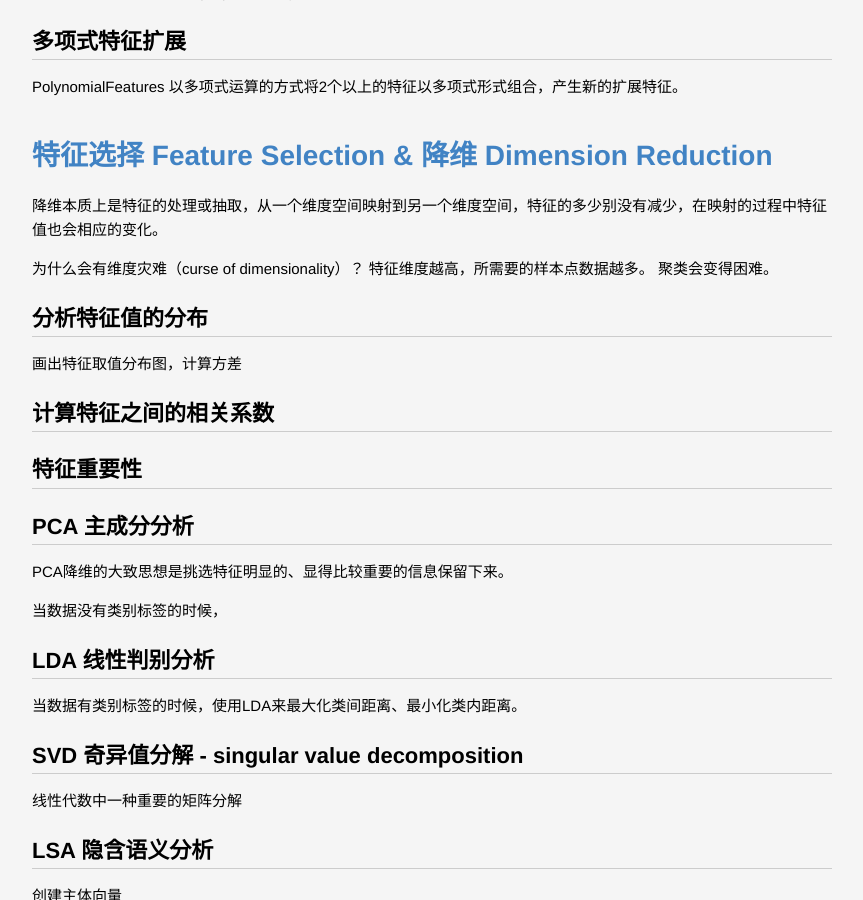
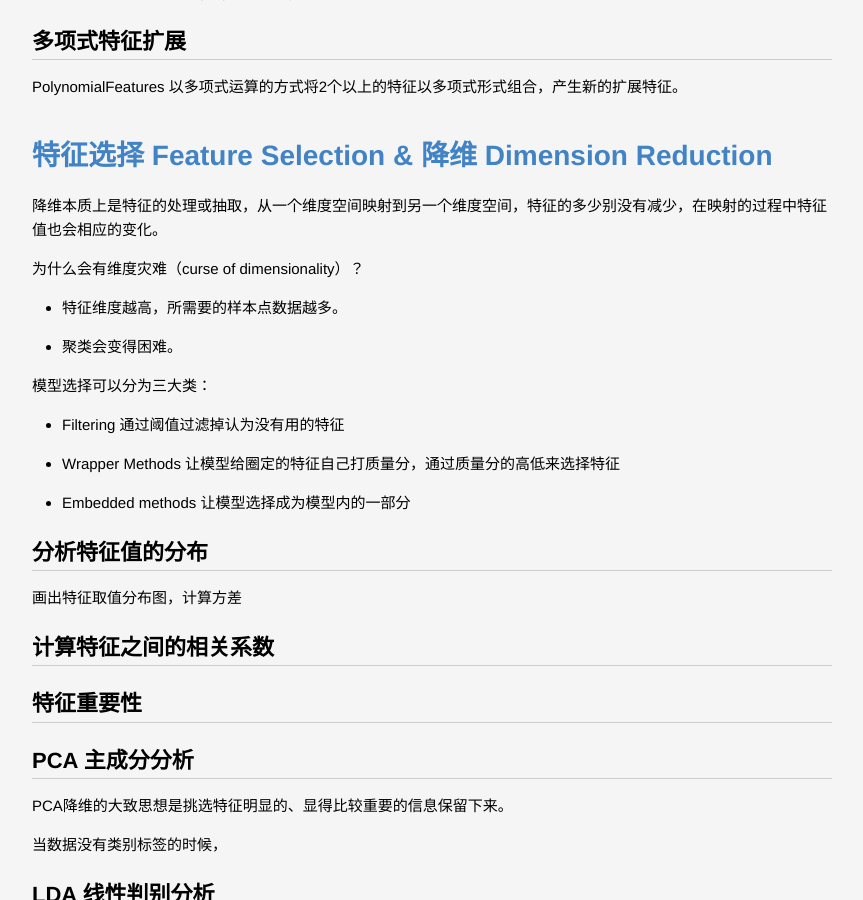
Before and after one commit to lucky521/blog, a Jekyll site: the page built from _posts/ml/2018-04-18-feature-engineering.markdown, in a window 1280 px wide and 900 px high, scrolled down 4744 px. Shown: the whole window, without its empty margins (208-1071 px from the left). Built offline with Jekyll 4.4.1, drawn with Linux system fonts in a browser that asks for light colours.

Commit message:
update blog

```diff
--- a/_posts/ml/2018-04-18-feature-engineering.markdown
+++ b/_posts/ml/2018-04-18-feature-engineering.markdown
@@ -165,8 +165,14 @@ PolynomialFeatures 以多项式运算的方式将2个以上的特征以多项式
 降维本质上是特征的处理或抽取，从一个维度空间映射到另一个维度空间，特征的多少别没有减少，在映射的过程中特征值也会相应的变化。
 
 为什么会有维度灾难（curse of dimensionality）？
-特征维度越高，所需要的样本点数据越多。
-聚类会变得困难。
+- 特征维度越高，所需要的样本点数据越多。
+- 聚类会变得困难。
+
+模型选择可以分为三大类：
+- Filtering 通过阈值过滤掉认为没有用的特征
+- Wrapper Methods 让模型给圈定的特征自己打质量分，通过质量分的高低来选择特征
+- Embedded methods 让模型选择成为模型内的一部分
+
 
 
 ## 分析特征值的分布
--- a/_posts/ml/2018-05-15-nlp-using-machine-learning.markdown
+++ b/_posts/ml/2018-05-15-nlp-using-machine-learning.markdown
@@ -159,7 +159,6 @@ Bi-LSTM
 self-attention mechanism
 http://www.jeyzhang.com/understand-attention-in-rnn.html
 
-
 LSTM with attention
 
 
--- a/_posts/ml/2019-03-23-ML-Distributed.markdown
+++ b/_posts/ml/2019-03-23-ML-Distributed.markdown
@@ -118,6 +118,7 @@ AlexNet
 数据流 - Tensorflow  https://www.tensorflow.org/guide/distribute_strategy
 
 horovod - https://eng.uber.com/horovod/
+控制层使用了https://www.open-mpi.org/
 
 NCCL - https://docs.nvidia.com/deeplearning/sdk/index.html
 
```
